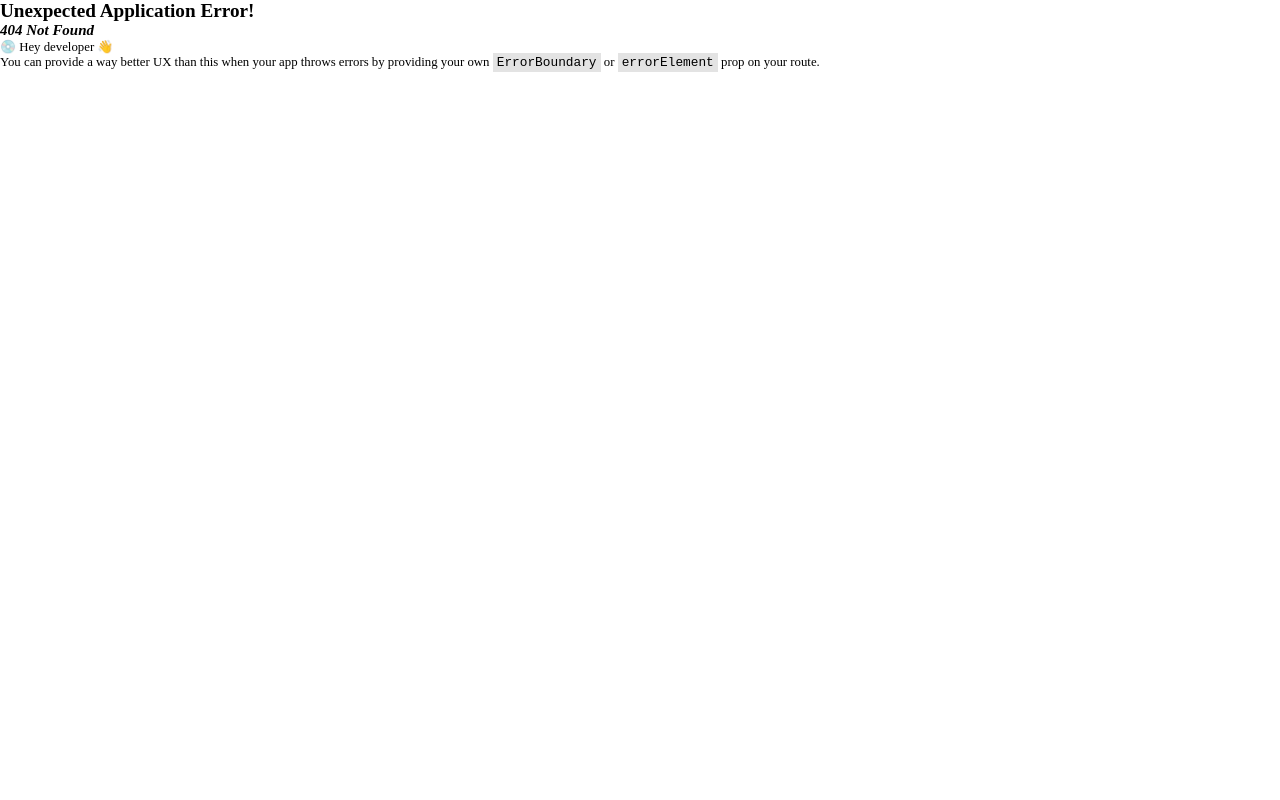
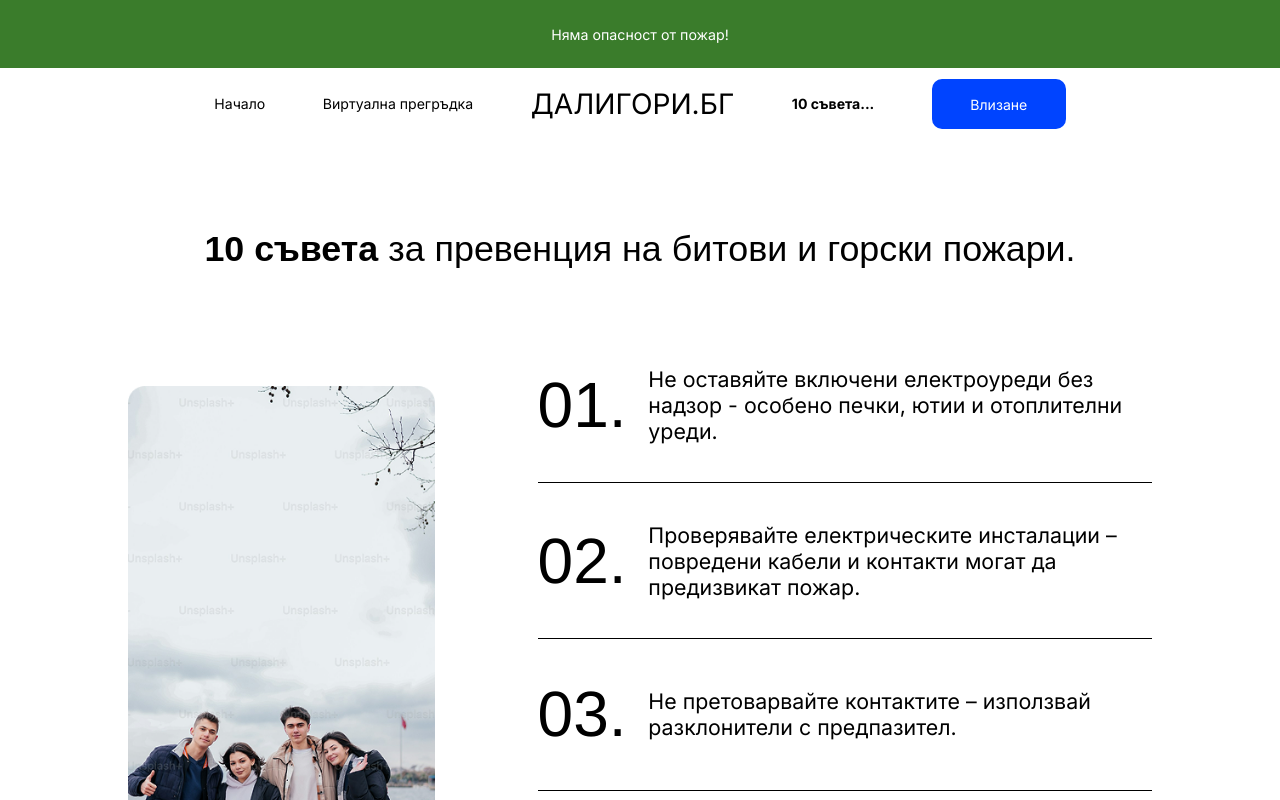
Before and after one commit to dali-gori/client, a React (Vite) app: page /tips in a window 1280 px wide. Before the commit this address had no page. Shown: the top 800 px of the page. Built offline with nearby package versions, Linux system fonts and the light colour scheme.

Commit message:
Add tips page with styles and components
Introduces a new TipsPage with fire prevention tips, including a FiveTips component for displaying tips, associated image, and dedicated styles. Updates routing in App.jsx and adjusts global and navbar styles for layout and active state handling.

```diff
--- a/src/App.jsx
+++ b/src/App.jsx
@@ -5,11 +5,13 @@
 import MainLayout from './layouts/MainLayout.jsx';
 
 import HomePage from './pages/HomePage.jsx';
+import TipsPage from './pages/TipsPage.jsx';
 
 const router = createBrowserRouter(
     createRoutesFromElements(
         <Route path='/' element={<MainLayout />}>
             <Route index element={<HomePage />} />
+            <Route path='/tips' element={<TipsPage />} />
         </Route>
     )
 );
--- a/src/components/AboutUs.jsx
+++ b/src/components/AboutUs.jsx
@@ -3,7 +3,7 @@
         <section id="about-us">
             <article>
                 <h2>Кои сме ние?</h2>
-                <p>Ние сме организация, посветена на повишаването на информираността на гражданите при възникване на пожари и изграждането на култура на безопасност. Работим в тясно сътрудничество с областните пожарни институции, като подпомагаме по-бързата им реакция и връзката им с обществото. Нашата мисия е да намалим рисковете, да обучаваме хората как да действат в кризисни ситуации и да изграждаме по-сигурна среда за всички.</p>
+                <p>Ние сме организация, посветена на повишаването на информираността на гражданите при възникване на пожари и изграждането на култура на безопасност. Работим в тясно сътрудничество с областните пожарни институции, като подпомагаме по-бързата им реакция и връзката им с обществото.</p>
             </article>
 
             <img src="/images/about-us.png" alt="image about us" />
--- /dev/null
+++ b/src/components/FiveTips.jsx
@@ -0,0 +1,24 @@
+const FiveTips = ({ tips, areFirstFive = true }) => {
+    return (
+        <section className={`${!areFirstFive && "reversed"}`}>
+            <img src="/images/tips.png" alt="tips section image" />
+
+            <article>
+                {
+                    tips.map((tip, index) => (
+                        <>
+                            <div key={index}>
+                                <h3>{String(index + (areFirstFive ? 1 : 6)).padStart(2, '0')}.</h3>
+                                <p>{tip}</p>
+                            </div>
+
+                            <hr />
+                        </>
+                    ))
+                }
+            </article>
+        </section>
+    );
+}
+
+export default FiveTips;
--- /dev/null
+++ b/src/pages/TipsPage.jsx
@@ -0,0 +1,16 @@
+import FiveTips from "../components/FiveTips";
+
+const TipsPage = () => {
+    return (
+        <section id="tips">
+            <h1><span>10 съвета</span> за превенция на битови и горски пожари.</h1>
+
+            <article>
+                <FiveTips tips={["Не оставяйте включени електроуреди без надзор - особено печки, ютии и отоплителни уреди.", "Проверявайте електрическите инсталации – повредени кабели и контакти могат да предизвикат пожар.", "Не претоварвайте контактите – използвай разклонители с предпазител.", "Дръжте запалими материали далеч от източници на топлина – завеси, хартия и дрехи не бива да са близо до печки или свещи.", "Монтирайте пожарни аларми/детектори за дим у дома и проверявайте батериите им редовно."]} />
+                <FiveTips areFirstFive={false} tips={["Проверете метеорологичните условия и условията на суша.", "Палете огъня си на открито място и далеч от леснозапалими материали.", "Гасете лагерния си огън, докато сте сигурни, че е изгасен.", "Дръжте превозните средства далеч от суха трева.", "Изгаряйте отломките внимателно и никога, когато е ветровито или забранено."]} />
+            </article>
+        </section>
+    );
+}
+
+export default TipsPage;
--- a/src/styles/app.css
+++ b/src/styles/app.css
@@ -5,3 +5,4 @@
 @import url(./navbar.css);
 
 @import url(./home.css);
+@import url(./tips.css);
--- a/src/styles/navbar.css
+++ b/src/styles/navbar.css
@@ -39,7 +39,7 @@
                 font-size: 1.1rem;
                 color: var(--color-black);
 
-                &.active {
+                &.active:not(.org-name) {
                     font-weight: 700;
                 }
 
--- a/src/styles/reset.css
+++ b/src/styles/reset.css
@@ -4,6 +4,12 @@
     margin: 0;
     padding: 0;
     box-sizing: border-box;
+}
+
+main {
+    display: flex;
+    width: 100%;
+    justify-content: center;
 }
 
 ul {
@@ -18,3 +24,7 @@
 img {
     object-fit: cover;
 }
+
+hr {
+    border: none;
+}
--- /dev/null
+++ b/src/styles/tips.css
@@ -0,0 +1,79 @@
+#tips {
+    display: flex;
+    align-items: center;
+    flex-direction: column;
+    gap: 7.5rem;
+    width: 100%;
+    padding: 6.9rem 0;
+
+    h1 {
+        font-weight: 400;
+        font-size: 2.8rem;
+        font-family: Arial, Helvetica, sans-serif;
+
+        span {
+            font-weight: 700;
+        }
+    }
+
+    & > article {
+        display: flex;
+        flex-direction: column;
+        width: 80%;
+        justify-content: space-between;
+        gap: 7.5rem;
+
+        section {
+            display: grid;
+            justify-content: space-between;
+            align-items: center;
+            grid-template-columns: 30% 60%;
+
+            &.reversed {
+                grid-template-columns: 60% 30%;
+
+                img {
+                    grid-column: 2 / span 1;
+                    grid-row: 1 / 1;
+                }
+
+                article {
+                    grid-column: 1 / span 1;
+                }
+            }
+
+            img {
+                width: 100%;
+            }
+
+            article {
+                display: flex;
+                flex-direction: column;
+                gap: 3rem;
+
+                div {
+                    display: flex;
+                    justify-content: start;
+                    align-items: center;
+                    gap: 1.7rem;
+
+                    h3 {
+                        font-size: 5rem;
+                        font-family: Helvetica;
+                        font-weight: 100;
+                    }
+
+                    p {
+                        font-family: var(--font-inter);
+                        font-size: 1.67rem;
+                    }
+                }
+
+                hr {
+                    height: 1px;
+                    background: var(--color-black);
+                }
+            }
+        }
+    }
+}
```
Also changed, not shown: public/images/tips.png (added).
